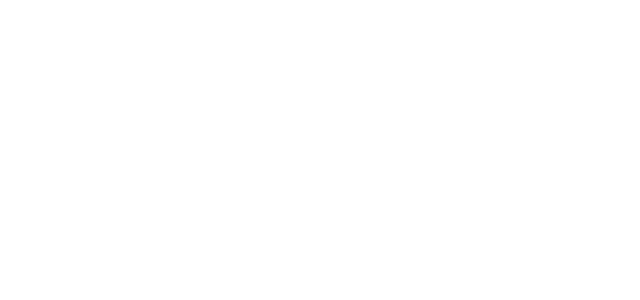
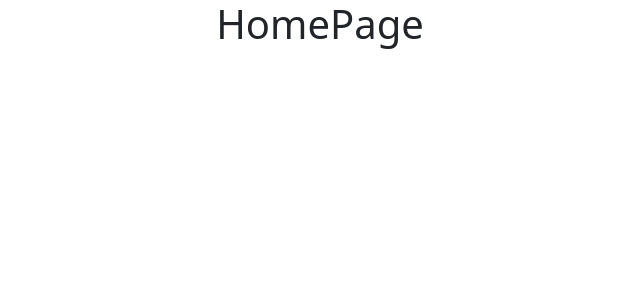
Before and after one commit to carolinabsr/bgfinder, a React (Create React App) app: page / in a window 1280 px wide. Shown: the top 300 px of the page, without its empty margins (320-960 px from the left). Built offline with nearby package versions, Linux system fonts and the light colour scheme.

Commit message:
pequena atualização do README e início da HomePage

```diff
--- a/src/App.js
+++ b/src/App.js
@@ -1,10 +1,14 @@
 import './App.css';
+import { Routes, Route } from 'react-router-dom'
+import HomePage from './pages/HomePage';
 
 
 function App() {
   return (
     <div className="App">
-
+      <Routes>
+        <Route path='/' element={ <HomePage /> } />
+      </Routes>
     </div>
   );
 }
--- a/src/index.js
+++ b/src/index.js
@@ -3,12 +3,14 @@
 import './index.css';
 import App from './App';
 import reportWebVitals from './reportWebVitals';
+import 'bootstrap/dist/css/bootstrap.min.css';
+import { BrowserRouter as Router } from 'react-router-dom';
 
 const root = ReactDOM.createRoot(document.getElementById('root'));
 root.render(
-  <React.StrictMode>
+  <Router>
     <App />
-  </React.StrictMode>
+  </Router>
 );
 
 // If you want to start measuring performance in your app, pass a function
--- a/src/pages/HomePage.js
+++ b/src/pages/HomePage.js
@@ -0,0 +1,13 @@
+
+
+
+const HomePage = () => {
+    return (
+        <div className="HomePage">
+            <h1>HomePage</h1>
+
+        </div>
+     );
+}
+
+export default HomePage;
```
Also changed, not shown: 1 other file (tests, documents, lock files or other folders).
